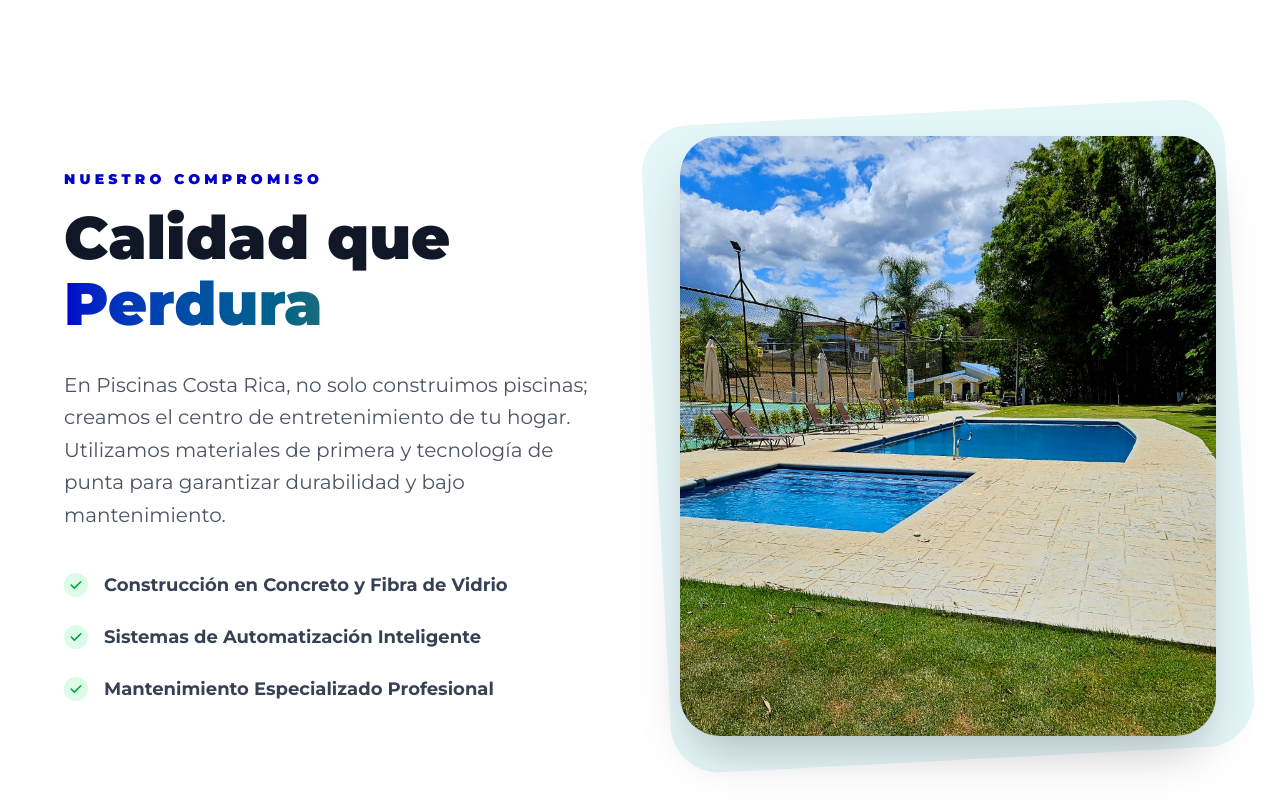
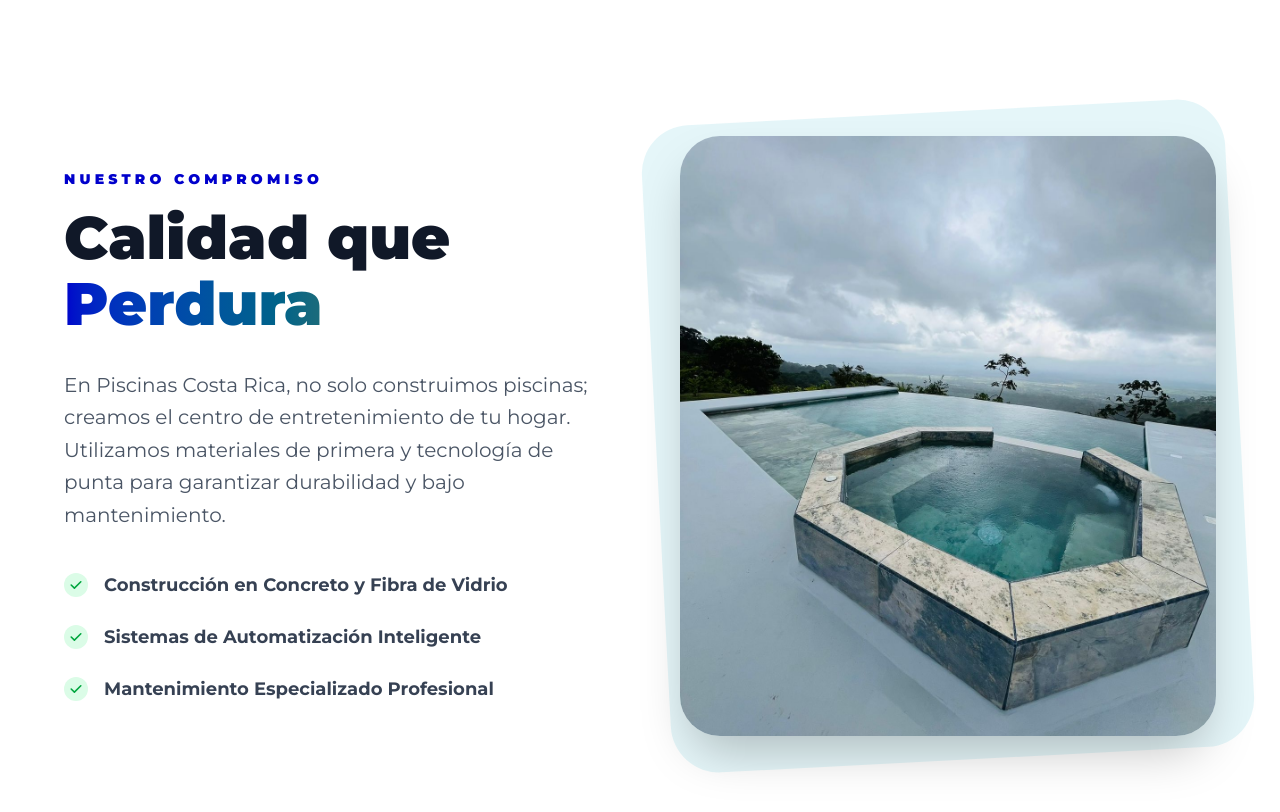
Before and after one commit to godlychrist/piscinascr, a Next.js app: page / in a window 1280 px wide. Shown: the part 2260-3072 px from the top of the page. Built offline with nearby package versions, Linux system fonts and the light colour scheme.

Commit message:
Changed to a different image

```diff
--- a/src/app/page.js
+++ b/src/app/page.js
@@ -175,7 +175,7 @@ export default function Home() {
             <div className="absolute -inset-6 bg-brand-cyan/10 rounded-[3rem] -rotate-3"></div>
             <div className="relative h-[600px] w-full rounded-[2.5rem] overflow-hidden shadow-2xl">
               <Image
-                src="/piscina3.jpeg"
+                src="/piscina1.jpeg"
                 alt={`Proyecto de piscina de lujo por ${SITE_NAME}`}
                 fill
                 className="object-cover"
```
